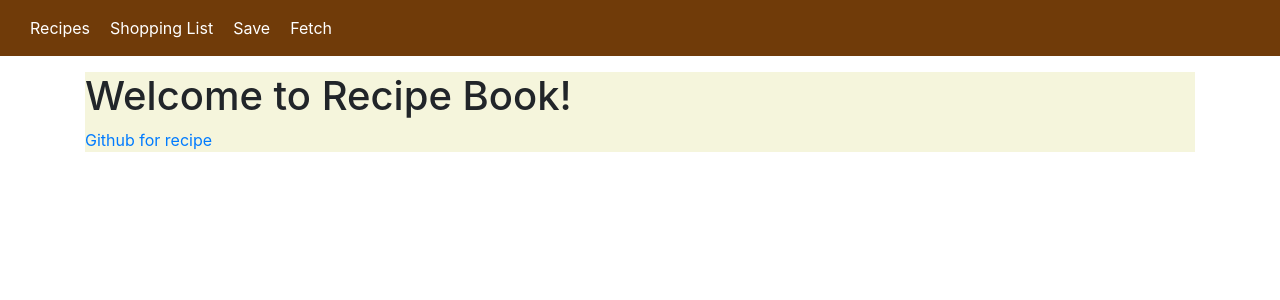
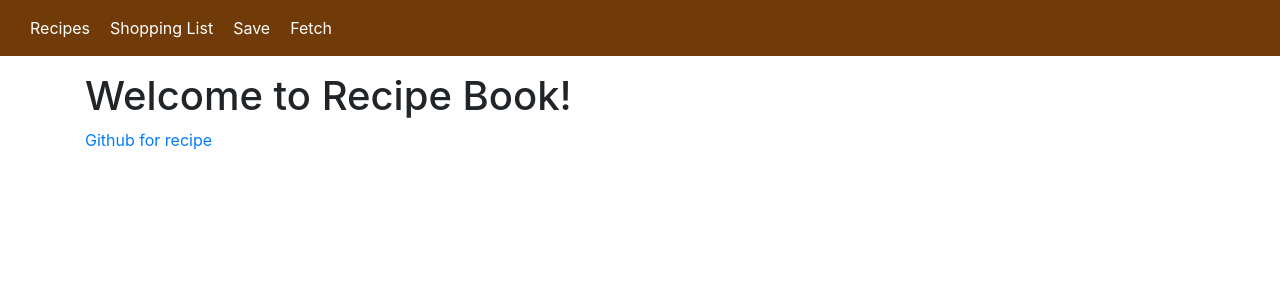
Before and after one commit to suseendharlal96/recipe-react, a React (Create React App) app: page / in a window 1280 px wide. Shown: the top 300 px of the page. Built offline with nearby package versions, Linux system fonts and the light colour scheme.

Commit message:
home color changed

```diff
--- a/src/shared/Home.js
+++ b/src/shared/Home.js
@@ -2,7 +2,7 @@ import React from "react";
 
 const home = () => {
   return (
-    <div style={{ backgroundColor: "beige" }}>
+    <div>
       <h1>Welcome to Recipe Book!</h1>
       <a href="https://github.com/suseendharlal96/recipe-react">
         Github for recipe
```
